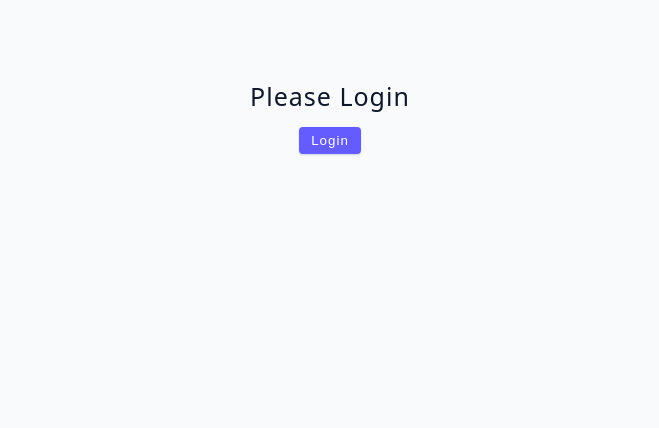
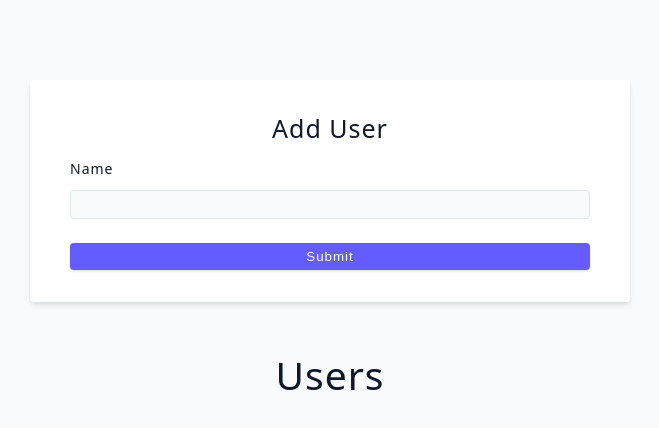
Before and after one commit to yusuf-shahin/Basics-of-react-js, a React (Vite) app in the folder 02-react-hook/: page / in a window 1280 px wide. Shown: the top 428 px of the page, without its empty margins (310-969 px from the left). Built offline with nearby package versions, Linux system fonts and the light colour scheme.

Commit message:
from in process

```diff
--- a/02-react-hook/src/tutorial/06-forms/starter/01-controlled-inputs.jsx
+++ b/02-react-hook/src/tutorial/06-forms/starter/01-controlled-inputs.jsx
@@ -1,4 +1,45 @@
+import { useState } from "react"
+
 const ControlledInputs = () => {
-  return <h2>Controlled Inputs</h2>;
-};
-export default ControlledInputs;
+  const [name, setName] = useState("")
+  const [email, setEmail] = useState("")
+
+  const handleSubmit = (e) => {
+    e.preventDefault()
+    console.log(name, email)
+  }
+
+  return (
+    <form className='form'>
+      <h4>Controll Input</h4>
+      <div className='form-row'>
+        <label htmlFor='name' className='form-label'>
+          name
+        </label>
+        <input
+          type='text'
+          id='name'
+          className='form-input'
+          value={name}
+          onChange={(e) => setName(e.target.value)}
+        />
+      </div>
+      <div className='form-row'>
+        <label htmlFor='email' className='form-label'>
+          email
+        </label>
+        <input
+          type='text'
+          id='email'
+          className='form-input'
+          value={email}
+          onChange={(e) => setEmail(e.target.value)}
+        />
+      </div>
+      <button onClick={handleSubmit} className='btn btn-block' type='submit'>
+        submit
+      </button>
+    </form>
+  )
+}
+export default ControlledInputs
--- a/02-react-hook/src/tutorial/06-forms/starter/02-user-challenge.jsx
+++ b/02-react-hook/src/tutorial/06-forms/starter/02-user-challenge.jsx
@@ -1,13 +1,41 @@
+import { useState } from "react"
+import { data } from "../../../data"
 const UserChallenge = () => {
+  const [name, setName] = useState("")
+  const [users, setUsers] = useState([])
+
+  const handleSubmit = (e) => {
+    e.preventDefault()
+    // do something
+    console.log(name)
+    // if no value, do nothing
+    if (!name) return
+    // if value, setup new user and add to current users
+    const fakeId = Date.now()
+    console.log(fakeId)
+    // const newUser = { id: fakeId, name: name };
+    const newUser = { id: fakeId, name }
+    const updatedUsers = [...users, newUser]
+    setUsers(updatedUsers)
+    // set back to empty
+    setName("")
+  }
+
   return (
     <div>
-      <form className='form'>
+      <form className='form' onSubmit={handleSubmit}>
         <h4>Add User</h4>
         <div className='form-row'>
           <label htmlFor='name' className='form-label'>
             name
           </label>
-          <input type='text' className='form-input' id='name' />
+          <input
+            value={name}
+            onChange={(e) => setName(e.target.value)}
+            type='text'
+            className='form-input'
+            id='name'
+          />
         </div>
 
         <button type='submit' className='btn btn-block'>
@@ -15,7 +43,19 @@ const UserChallenge = () => {
         </button>
       </form>
       {/* render users below */}
+      <h2>users</h2>
+
+      {users.map((user) => {
+        return (
+          <div key={user.id}>
+            <h4>{user.name}</h4>
+            <button onClick={() => removeUser(user.id)} className='btn'>
+              remove
+            </button>
+          </div>
+        )
+      })}
     </div>
-  );
-};
-export default UserChallenge;
+  )
+}
+export default UserChallenge
```
Also changed, not shown: 02-react-hook/src/App.jsx (+3 -15 lines), 02-react-hook/src/tutorial/02-useEffect/starter/05-cleanup-function.jsx (+21 -3 lines), 1 other file (tests, documents, lock files or other folders).
